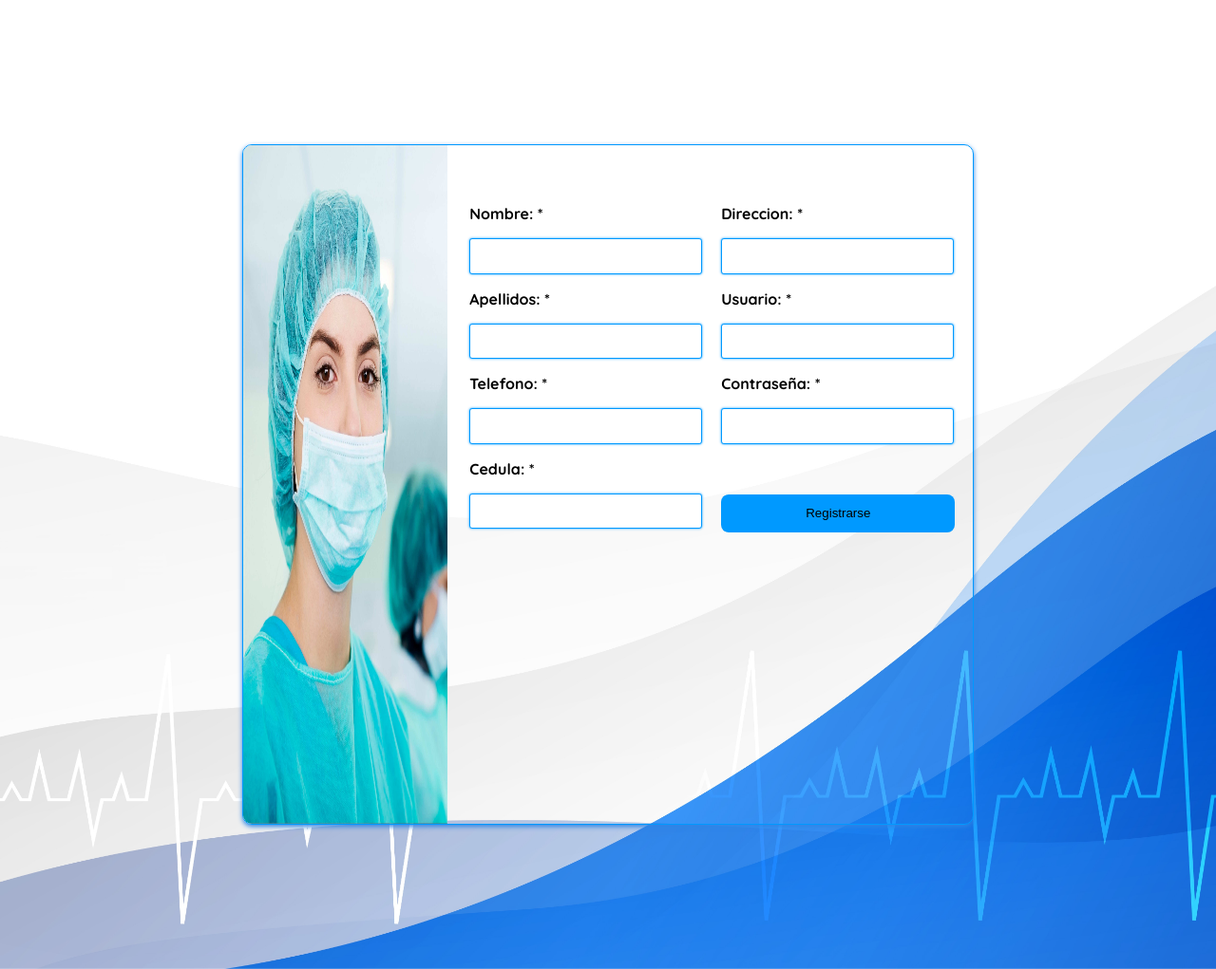
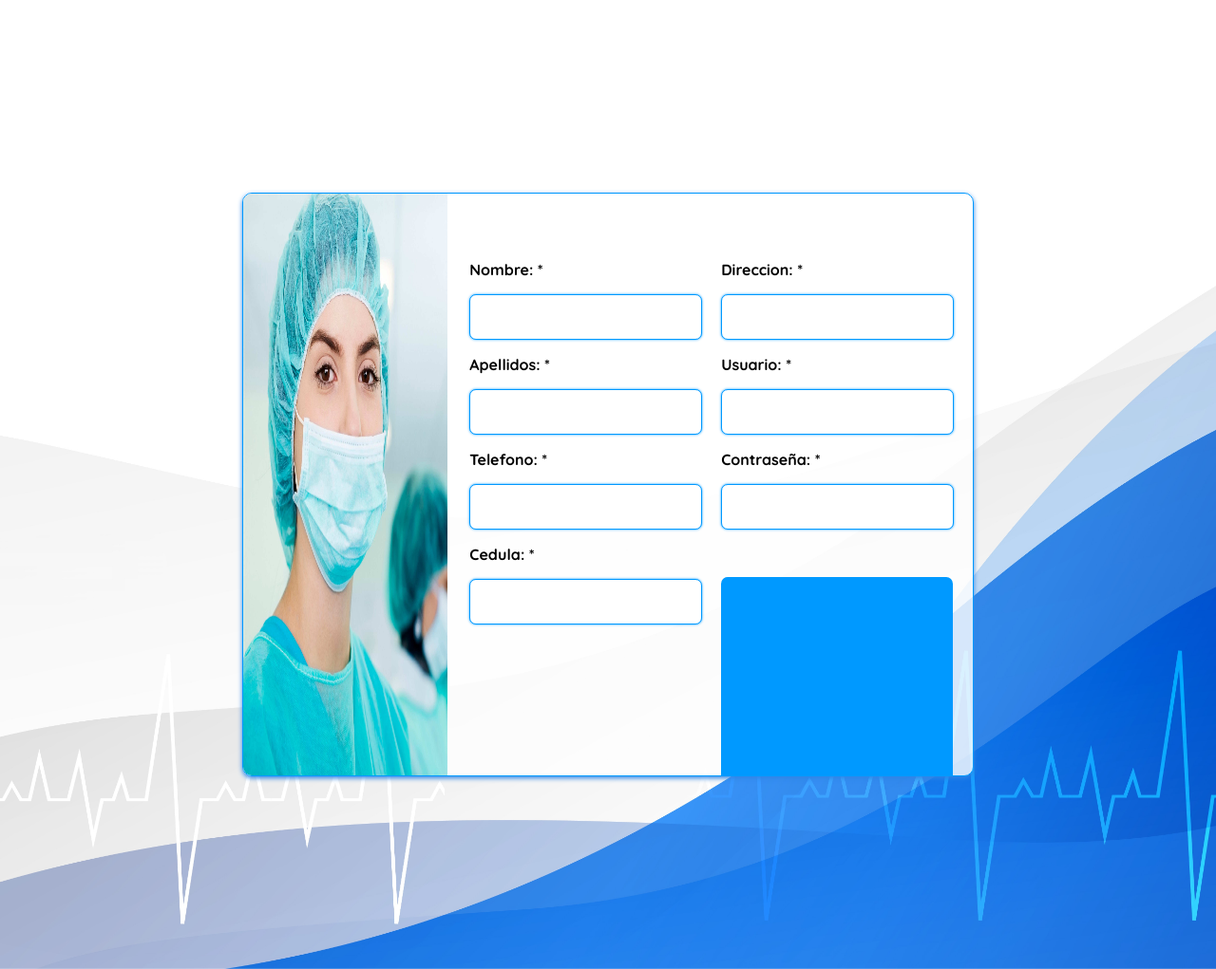
Before and after one commit to miller-vrg/ABP_electiva, a PHP site: page /page/registrar-usuario.html in a window 1280 px wide. Shown: the whole page at 95% size. Run offline with PHP 8.4, Linux system fonts and the light colour scheme.

Commit message:
mejoras en el diseño

```diff
--- a/css/style-edit.css
+++ b/css/style-edit.css
@@ -1,7 +1,7 @@
 :root{
     --color-primary: #0099ff;
     --color-secundario: #0039BC;
-    --fondo: rgb(255,255,255,0.6)
+    --fondo: rgba(255,255,255,0.8);
 }
 
 body{
--- a/css/style-registrar-usuario.css
+++ b/css/style-registrar-usuario.css
@@ -1,11 +1,7 @@
-.color1 {color: #0099ff;}
-.color2 {color: #00bdff;}
-.color3 {color: #00e6ff;}
-.color4 {color: #b8ffff;}
-.color5 {color: #ffffff;}
 
 :root{
     --color-primary: #0099ff;
+    --fondo: rgba(255,255,255,0.8);
 }
 body{
     font-family: 'Quicksand', sans-serif;
@@ -21,7 +17,7 @@ body{
 
 .container{
     width:100%;
-    height:100vh;
+    height:100%;
     display: grid;
     place-items: center;
     overflow: hidden;
@@ -33,8 +29,10 @@ body{
     height:50%;
     display:flex;
     border-radius: 10px;
+    align-items: center;
     border: 1px solid var(--color-primary);
     box-shadow: 0 2px 5px #2E85E6;
+    background: var(--fondo);
     overflow: hidden;
 }
 
@@ -65,17 +63,17 @@ div img{
 
 .texto1{
     margin:0;
-    margin-top:10%;
     width:100%;
+    height: 90%;
     justify-content: flex-end;
     margin:0;
 
 }
 .texto2{
+    margin:0;
     width:100%;
+    height: 90%;
     justify-content: flex-end;
-    margin:0;
-
 }
 
 
@@ -86,29 +84,18 @@ div img{
 
 input{
     width:90%;
-    height:5%;
-    border-radius: 3px;
+    height:8%;
+    border-radius: 7px;
     border:1px solid var(--color-primary);
     box-shadow: 0px 0px 2.5px 0 var(--color-primary);
-}
-
-.boton{
-    margin:0;margin-top: 5%;
-    width:93%;
-    height:6%;
-    overflow: hidden;
-    display:flex;
-    flex-direction: row;
-    justify-content: space-between;
-    overflow: hidden;
 }
 
 .btn-registrarse{
     margin:0;
     width:90%;
-
+    font-weight: bold;
     border:none;
-    border-radius: 8px;
+    border-radius: 7px;
     background:var(--color-primary);
     width: 100%;
     height:30%;
@@ -120,6 +107,7 @@ input{
     color:var(--color-primary);
     font-weight: bold;
 }
+
 
 @media (min-width: 640px){
 
@@ -143,23 +131,27 @@ input{
 
 }
 
+
 @media (min-width: 1200px){
 
     .todo{
         width:60%;
-        height:70vh;
+        height:60%;
     }
     div img{
         width: 90%;
         height:70vh;
     }
+
+    .texto1{
+        margin:0;
+    }
+
     .btn-registrarse{
-        height:100%;
+        margin-top:19%;
+        width: 92%;
+        height:9%;
     }
-    a .btn-registrar{
-        width:100%;
-          height:20%;
-      }
 }
 
 @media (min-height:640px) {
--- a/function/checkPassword.php
+++ b/function/checkPassword.php
@@ -12,7 +12,7 @@ and password = '$password';";
 $rows = mysqli_query($conexion,$sql);
 
 if(mysqli_num_rows($rows) > 0 ){
-    $_SESSION['tipo'] = "usuario";
+    $_SESSION['tipo'] = "usuarios";
 
     while($data = mysqli_fetch_assoc($rows)){
 
@@ -34,7 +34,7 @@ if(mysqli_num_rows($rows) > 0 ){
     $rows = mysqli_query($conexion,$sql);
 
     if(mysqli_num_rows($rows) > 0 ){
-        $_SESSION['tipo'] = "Docente";
+        $_SESSION['tipo'] = "medicos";
         while($data = mysqli_fetch_assoc($rows)){
 
             $_SESSION['user'] = $user;
--- a/page/edit.php
+++ b/page/edit.php
@@ -1,6 +1,11 @@
 <?php
 session_start();
 $tipo = $_SESSION['tipo'];
+
+if($tipo == null){
+    header("location: ../");
+}
+
 $name = $_SESSION['name'];
 $edad = $_SESSION['edad'];
 $email = $_SESSION['email'];
--- a/page/registrar-usuario.html
+++ b/page/registrar-usuario.html
@@ -19,8 +19,6 @@
             <div class="img">
                 <img src="../img/login.png" alt="enfermera">
             </div>
-
-
                     <div class="texto1">
                         <p class="p1">Nombre: *</p>
                         <input class="campos" type="text" required>
@@ -39,12 +37,10 @@
                         <input class="campos" type="text"  required>
                         <p class="p1">Contraseña: *</p>
                         <input class="campos" type="text"  required>
+                         <button class="btn-registrarse" onclick="alert('Registro gurdado'); location = '../index.html' " >Registrarse</button>
                     </br>
                 </br>
             </br>
-            <div class="boton">
-                <button class="btn-registrarse" onclick="alert('Registro gurdado'); location = '../index.html' " >Registrarse</button>
-                </div>
             </div>
 
         </div>
```
Also changed, not shown: page/home-usuario.php (+6 -1 lines).
